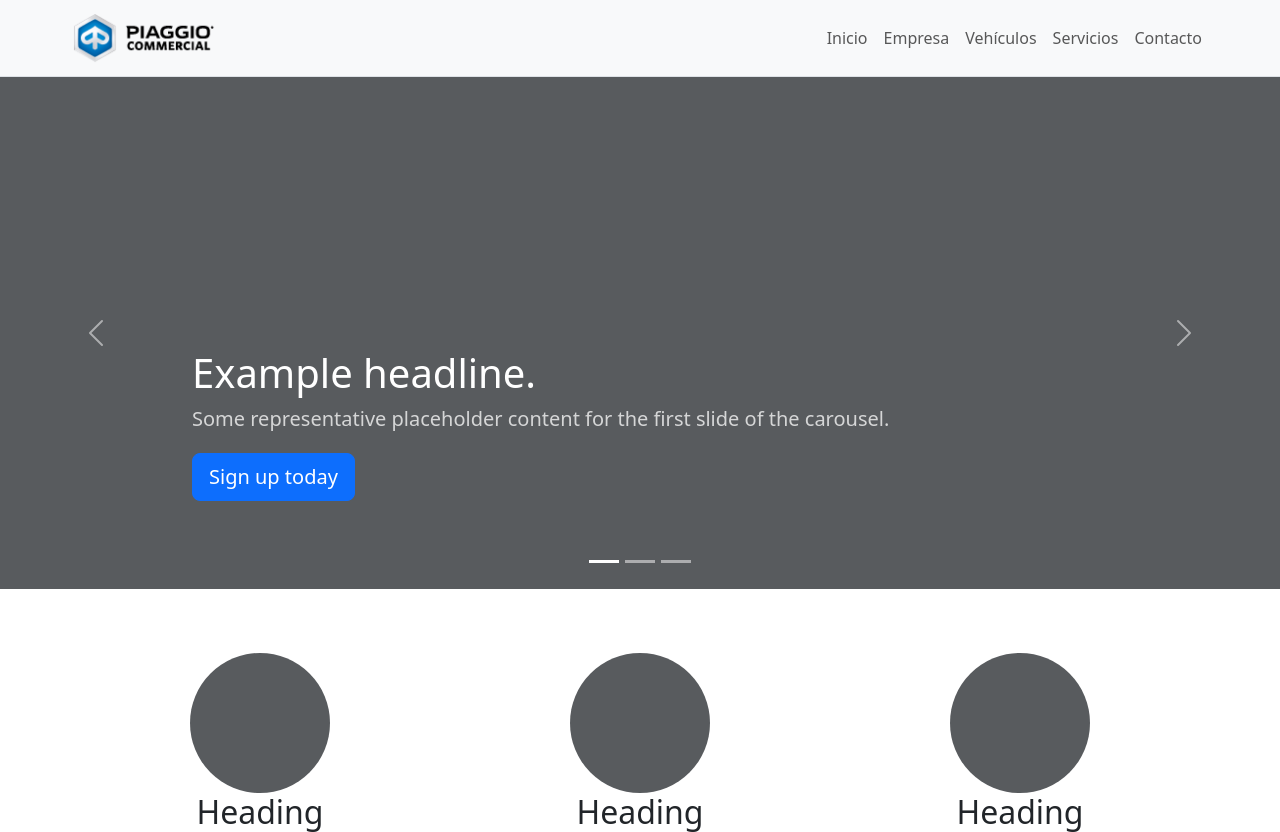
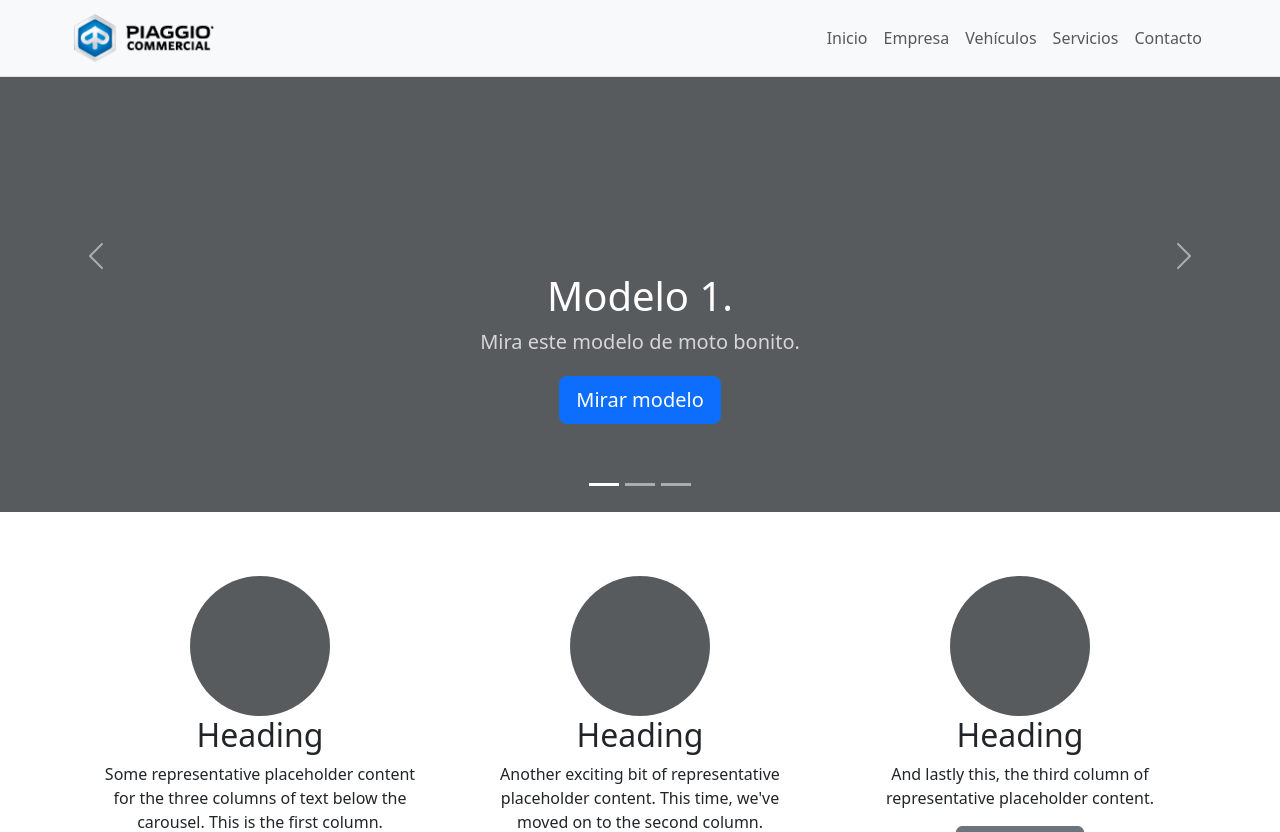
Before and after one commit to DiegoWitron234/PiaggiogtDjango, a Django app: page / in a window 1280 px wide. Shown: the top 832 px of the page. Run offline with Django 5.2, Linux system fonts and the light colour scheme.

Commit message:
No sé qué le cambié

```diff
--- a/main/templates/main/base.html
+++ b/main/templates/main/base.html
@@ -92,7 +92,7 @@
 </head>
 <body>
   <svg xmlns="http://www.w3.org/2000/svg" class="d-none">
-    <!-- Aquí tus definiciones SVG -->
+    <!-- Definiciones SVG -->
     <symbol id="check2" viewBox="0 0 16 16">
       <path d="M13.854 3.646a.5.5 0 0 1 0 .708l-7 7a.5.5 0 0 1-.708 0l-3.5-3.5a.5.5 0 1 1 .708-.708L6.5 10.293l6.646-6.647a.5.5 0 0 1 .708 0z"/>
     </symbol>
@@ -100,7 +100,7 @@
   </svg>
 
   <!-- Header / Barra de navegación -->
-  <header class="bg-light border-bottom">
+  <header class="bg-light border-bottom fixed-top">
   <nav class="navbar navbar-expand-lg navbar-light container">
     <a class="navbar-brand" href="{% url 'inicio' %}">
       <img src="{% static 'main/images/logo1.png' %}" alt="Logo Piaggio GT" style="height:50px;">
@@ -120,6 +120,7 @@
     </div>
   </nav>
 </header>
+
 
   <main>
     {% block content %}{% endblock %}
--- a/main/templates/main/contacto.html
+++ b/main/templates/main/contacto.html
@@ -11,7 +11,6 @@
     <div class="contacto-header mb-4">
       <h1 class="display-4">Contacto Corporativo</h1>
       <p class="lead">Póngase en contacto con nosotros para consultas corporativas.</p>
-      <p>hola</p>
     </div>
 
     <div class="row">
@@ -20,7 +19,7 @@
         <h3>Información de Contacto</h3>
         <p><strong>Dirección:</strong> Av. Central Oriente No.1487-B, entre 13 y 14 Oriente, Col. Centro, Tuxtla Gutiérrez, Chiapas. C.P.29000</p>
         <p><strong>Teléfono:</strong> 961 106 0419</p>
-        <p><strong>Email:</strong> <a href="mailto:contactoventas@piaggiomx.com">contactoventas@piaggiomx.com</a></p>
+        <p><strong>Email:</strong> <a href="mailto:diegowitron@outlook.com">diegowitron@outlook.com</a></p>
         <p><strong>Horarios de Atención:</strong> Lunes a Viernes, 9:00 AM a 6:00 PM</p>
       </div>
       <!-- Formulario de contacto -->
--- a/main/templates/main/inicio.html
+++ b/main/templates/main/inicio.html
@@ -12,10 +12,10 @@
           <div class="carousel-item active">
             <svg class="bd-placeholder-img" width="100%" height="100%" xmlns="http://www.w3.org/2000/svg" aria-hidden="true" preserveAspectRatio="xMidYMid slice" focusable="false"><rect width="100%" height="100%" fill="var(--bs-secondary-color)"/></svg>
             <div class="container">
-              <div class="carousel-caption text-start">
-                <h1>Example headline.</h1>
-                <p class="opacity-75">Some representative placeholder content for the first slide of the carousel.</p>
-                <p><a class="btn btn-lg btn-primary" href="#">Sign up today</a></p>
+              <div class="carousel-caption Nt">
+                <h1>Modelo 1.</h1>
+                <p class="opacity-75">Mira este modelo de moto bonito.</p>
+                <p><a class="btn btn-lg btn-primary" href="#">Mirar modelo</a></p>
               </div>
             </div>
           </div>
@@ -23,9 +23,9 @@
             <svg class="bd-placeholder-img" width="100%" height="100%" xmlns="http://www.w3.org/2000/svg" aria-hidden="true" preserveAspectRatio="xMidYMid slice" focusable="false"><rect width="100%" height="100%" fill="var(--bs-secondary-color)"/></svg>
             <div class="container">
               <div class="carousel-caption">
-                <h1>Another example headline.</h1>
-                <p>Some representative placeholder content for the second slide of the carousel.</p>
-                <p><a class="btn btn-lg btn-primary" href="#">Learn more</a></p>
+                <h1>Mira esta otra moto.</h1>
+                <p>Otra moto muy bonita y barata.</p>
+                <p><a class="btn btn-lg btn-primary" href="#">Mirar moto</a></p>
               </div>
             </div>
           </div>
@@ -33,9 +33,9 @@
             <svg class="bd-placeholder-img" width="100%" height="100%" xmlns="http://www.w3.org/2000/svg" aria-hidden="true" preserveAspectRatio="xMidYMid slice" focusable="false"><rect width="100%" height="100%" fill="var(--bs-secondary-color)"/></svg>
             <div class="container">
               <div class="carousel-caption text-end">
-                <h1>One more for good measure.</h1>
-                <p>Some representative placeholder content for the third slide of this carousel.</p>
-                <p><a class="btn btn-lg btn-primary" href="#">Browse gallery</a></p>
+                <h1>La tercera moto bonita.</h1>
+                <p>La última de las motos bonitas y baratas.</p>
+                <p><a class="btn btn-lg btn-primary" href="#">Ver moto</a></p>
               </div>
             </div>
           </div>
```
Lines whose indentation alone changed are shown as unchanged.
